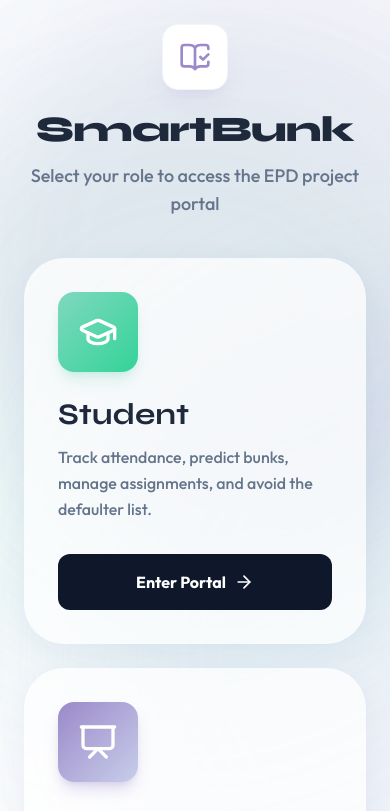
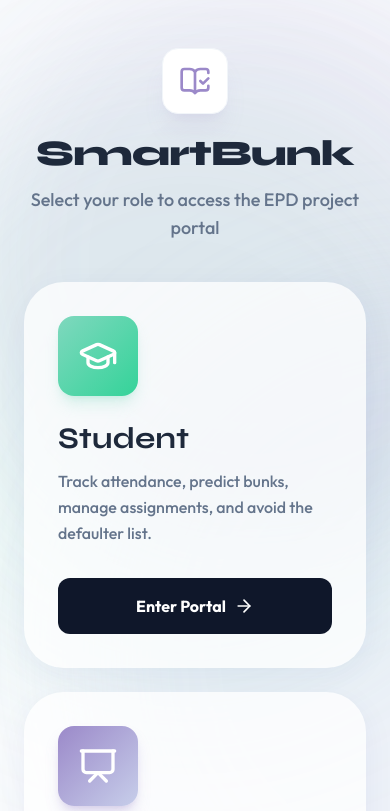
Before and after one commit to RUSHI-0007/smartbunk, a React (Vite) app: page / in a window 390 px wide. Shown: the top 811 px of the page. Built offline with nearby package versions, Linux system fonts and the light colour scheme.

Commit message:
fix: landing page mobile scrolling overflow bug

```diff
--- a/src/pages/Landing.tsx
+++ b/src/pages/Landing.tsx
@@ -14,7 +14,7 @@ export const Landing = () => {
   };
 
   return (
-    <div className="min-h-screen bg-slate-50 relative overflow-hidden flex flex-col items-center justify-center p-6 selection:bg-primary selection:text-white">
+    <div className="min-h-[100dvh] bg-slate-50 relative overflow-x-hidden overflow-y-auto flex flex-col items-center justify-center p-6 py-12 selection:bg-primary selection:text-white">
       {/* Animated Blobs Background */}
       <div className="fixed top-[-10%] left-[-10%] w-[40rem] h-[40rem] bg-primary/20 rounded-full mix-blend-multiply blur-3xl opacity-60 animate-blob z-0 pointer-events-none"></div>
       <div className="fixed top-[20%] right-[-10%] w-[35rem] h-[35rem] bg-accent/20 rounded-full mix-blend-multiply blur-3xl opacity-60 animate-blob z-0 pointer-events-none" style={{ animationDelay: '3s' }}></div>
```
Also changed, not shown: 1 other file (tests, documents, lock files or other folders).
